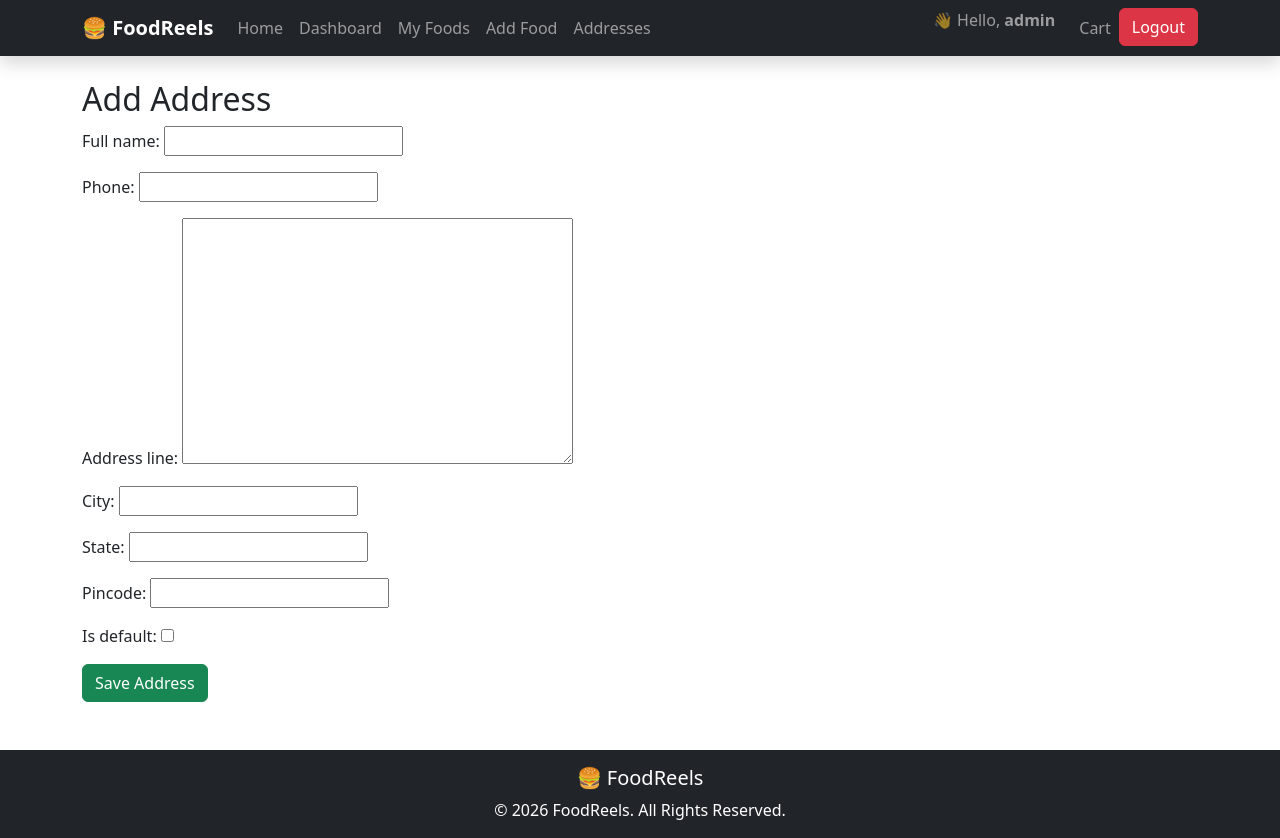
After one commit to satyamdev1415-create/Foodreel, a Django app: page /addresses/add/ in a window 1280 px wide. The commit adds this page. Run offline with Django 5.2, Linux system fonts and the light colour scheme; a user stored in the database is signed in.

Commit message:
Add Addresses system

```diff
--- /dev/null
+++ b/addresses/admin.py
@@ -0,0 +1,3 @@
+from django.contrib import admin
+
+# Register your models here.
--- /dev/null
+++ b/addresses/apps.py
@@ -0,0 +1,6 @@
+from django.apps import AppConfig
+
+
+class AddressesConfig(AppConfig):
+    default_auto_field = 'django.db.models.BigAutoField'
+    name = 'addresses'
--- /dev/null
+++ b/addresses/forms.py
@@ -0,0 +1,15 @@
+from django import forms
+from .models import Address
+
+class AddressForm(forms.ModelForm):
+    class Meta:
+        model = Address
+        fields = [
+            "full_name",
+            "phone",
+            "address_line",
+            "city",
+            "state",
+            "pincode",
+            "is_default"
+        ]
--- /dev/null
+++ b/addresses/models.py
@@ -0,0 +1,30 @@
+from django.db import models
+from django.conf import settings
+
+
+class Address(models.Model):
+
+    user = models.ForeignKey(
+        settings.AUTH_USER_MODEL,
+        on_delete=models.CASCADE
+    )
+
+    full_name = models.CharField(max_length=150)
+
+    phone = models.CharField(max_length=15)
+
+    address_line = models.TextField()
+
+    city = models.CharField(max_length=100)
+
+    state = models.CharField(max_length=100)
+
+    pincode = models.CharField(max_length=10)
+
+    is_default = models.BooleanField(default=False)
+
+    created_at = models.DateTimeField(auto_now_add=True)
+
+    def __str__(self):
+
+        return self.full_name
--- /dev/null
+++ b/addresses/tests.py
@@ -0,0 +1,3 @@
+from django.test import TestCase
+
+# Create your tests here.
--- /dev/null
+++ b/addresses/urls.py
@@ -0,0 +1,18 @@
+from django.urls import path
+from .views import *
+
+urlpatterns = [
+
+    path(
+        "add/",
+        add_address,
+        name="add-address"
+    ),
+
+    path(
+        "",
+        address_list,
+        name="address-list"
+    ),
+
+]
--- /dev/null
+++ b/addresses/views.py
@@ -0,0 +1,57 @@
+from django.shortcuts import render, redirect
+from django.contrib.auth.decorators import login_required
+
+from .forms import AddressForm
+from .models import Address
+
+
+@login_required
+def add_address(request):
+
+    if request.method == "POST":
+
+        form = AddressForm(request.POST)
+
+        if form.is_valid():
+
+            address = form.save(commit=False)
+
+            address.user = request.user
+
+            if address.is_default:
+
+                Address.objects.filter(
+                    user=request.user
+                ).update(
+                    is_default=False
+                )
+
+            address.save()
+
+            return redirect("address-list")
+
+    else:
+
+        form = AddressForm()
+
+    return render(
+        request,
+        "addresses/add_address.html",
+        {"form": form}
+    )
+
+
+@login_required
+def address_list(request):
+
+    addresses = Address.objects.filter(
+        user=request.user
+    )
+
+    return render(
+        request,
+        "addresses/address_list.html",
+        {
+            "addresses": addresses
+        }
+    )
--- a/cart/urls.py
+++ b/cart/urls.py
@@ -6,6 +6,6 @@ urlpatterns = [
     path("add/<int:pk>/",add_to_cart, name="add-cart"),
     path("",cart_list, name="cart-list"),
     path("remove/<int:pk>/",remove_cart,name="remove-cart"),
-    path("increase/<int:pk/>",increase_quantity, name="increase-cart"),
-    path("decrease/<int:id/>",decrease_quantity, name="decrease-cart"),
+    path("increase/<int:pk>/",increase_quantity, name="increase-cart"),
+    path("decrease/<int:id>/",decrease_quantity, name="decrease-cart"),
 ]
--- a/config/settings.py
+++ b/config/settings.py
@@ -43,6 +43,7 @@ INSTALLED_APPS = [
     "reels",
     "cart",
     "orders",
+    "addresses",
 ]
 
 MIDDLEWARE = [
--- a/config/urls.py
+++ b/config/urls.py
@@ -26,6 +26,7 @@ urlpatterns = [
     path('vendor/', include('vendors.urls')),
     path('',include('foods.urls')),
     path('cart/',include('cart.urls')),
+    path("addresses/",include("addresses.urls")),
 ]
 
 if settings.DEBUG:
--- /dev/null
+++ b/templates/addresses/add_address.html
@@ -0,0 +1,21 @@
+{% extends "base.html" %}
+
+{% block content %}
+
+<h2>Add Address</h2>
+
+<form method="POST">
+
+    {% csrf_token %}
+
+    {{ form.as_p }}
+
+    <button class="btn btn-success">
+
+        Save Address
+
+    </button>
+
+</form>
+
+{% endblock %}
--- a/templates/base.html
+++ b/templates/base.html
@@ -62,6 +62,14 @@
                             Add Food
                         </a>
                     </li>
+
+                   <li class="nav-item">
+                        <a class="nav-link" href="{% url 'address-list' %}">
+                            Addresses
+                        </a>
+                    </li>
+
+
 
                 {% endif %}
 
```
Also changed, not shown: templates/addresses/address_list.html (added, +77 -0 lines), addresses/__init__.py (added), addresses/migrations/0001_initial.py (added), addresses/migrations/__init__.py (added), db.sqlite3.
